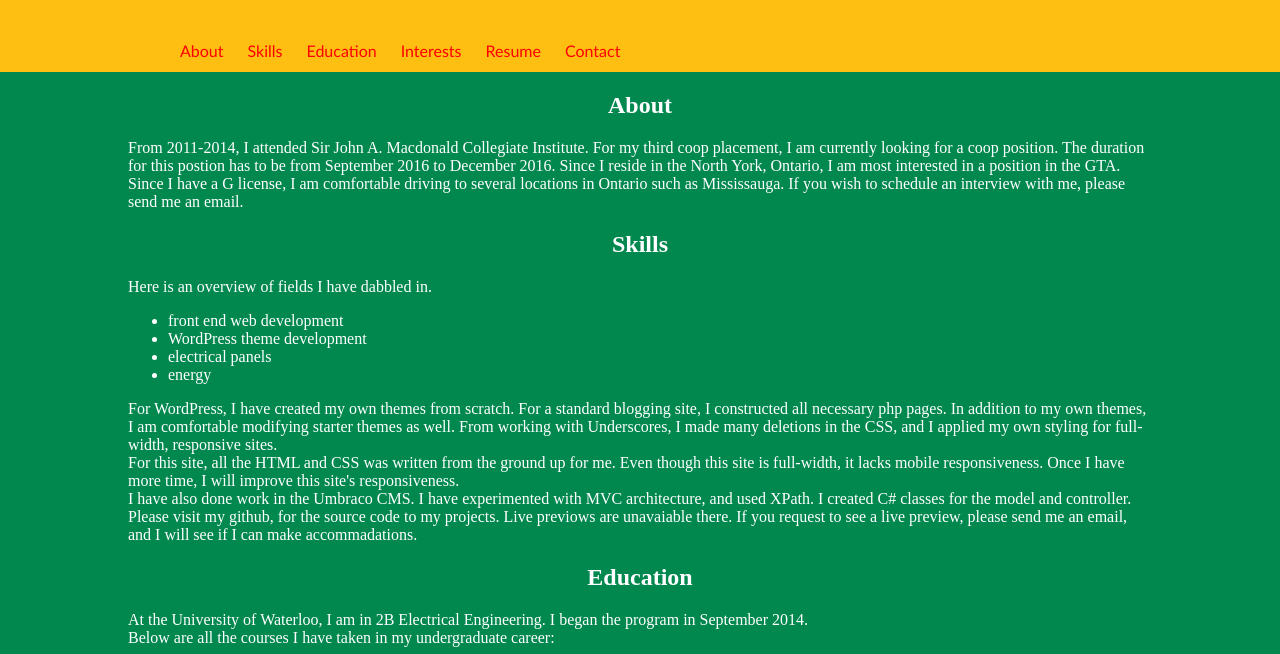
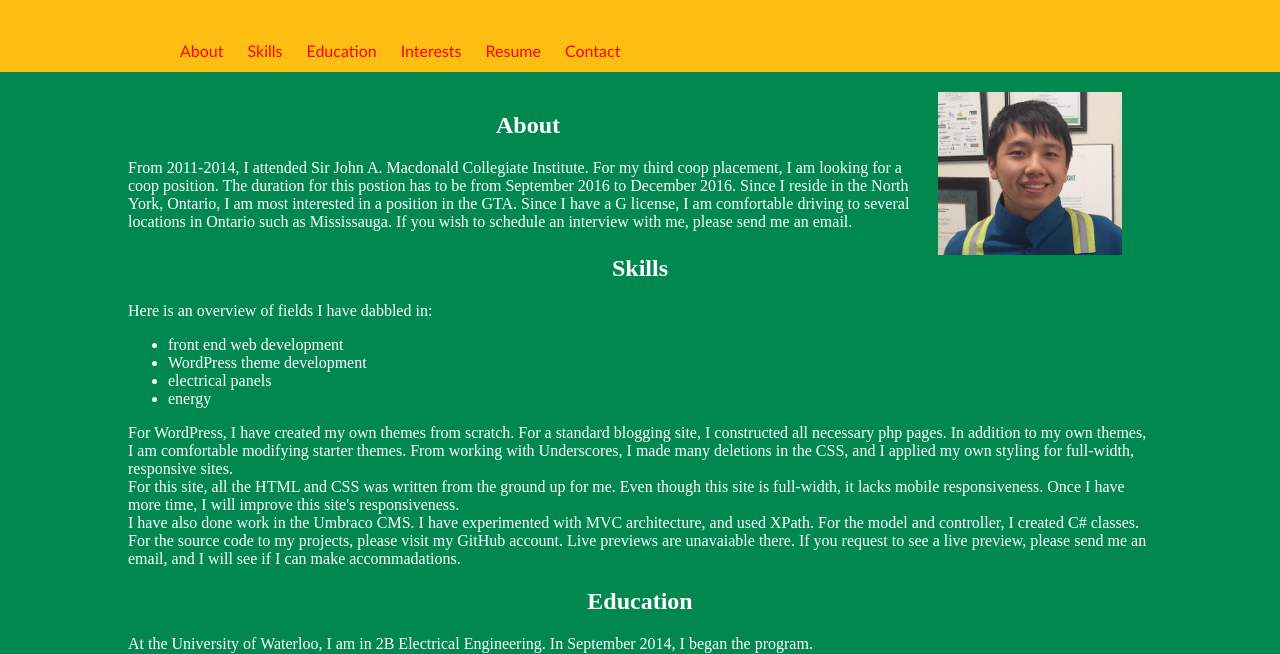
Before and after one commit to jerryishang/jerryishang.github.io, a plain HTML site: page index.html in a window 1280 px wide. Shown: the part 92-746 px from the top of the page. Drawn offline with Linux system fonts and the light colour scheme.

Commit message:
adding to existing site

```diff
--- a/css/style.css
+++ b/css/style.css
@@ -36,7 +36,18 @@ h1.site-title{
 	/*position: absolute;*/
 	background: #d10803;
 }
-
+#about {
+	width: 800px;
+	float: left;
+	margin-right: 10px;
+}
+#picture {
+	width: 184px;
+	float: left;
+}
+#skills {
+	clear: float;
+}
 /*--------------------------------------------------------------
 Fonts
 --------------------------------------------------------------*/
@@ -57,8 +68,8 @@ Menus
 --------------------------------------------------------------*/
 .main-navigation {
 	/*width: 50%;*/
+	/*overflow: hidden;*/
 	float: left;
-	/*overflow: hidden;*/
 }
 
 .main-navigation ul {
--- a/index.html
+++ b/index.html
@@ -3,6 +3,7 @@
 	<head>
 		<title>Yisheng (Jerry) Zhang</title>
 		<link href="css/style.css" rel="stylesheet" />
+		<link rel="icon" type="image/png" href="images/face2-thumbnail.png">
 	</head>
 
 
@@ -41,13 +42,14 @@
 			<main class="main-page">
 				<div id="about">
 					<h2 class="sub-heading">About</h2>
-					From 2011-2014, I attended Sir John A. Macdonald Collegiate Institute. For my third coop placement, I am currently looking for a coop position. The duration for this postion has to be from September 2016 to December 2016.
+					From 2011-2014, I attended Sir John A. Macdonald Collegiate Institute. For my third coop placement, I am looking for a coop position. The duration for this postion has to be from September 2016 to December 2016.
 					Since I reside in the North York, Ontario, I am most interested in a position in the GTA. Since I have a G license, I am comfortable driving to several locations in Ontario such as Mississauga. If you wish to schedule an interview with me, please send me an email.
 
 				</div>
+				<img id="picture" src="images/me2-thumbnail.jpg">
 				<div id="skills">
 					<h2 class="sub-heading">Skills</h2>
-					Here is an overview of fields I have dabbled in. <br />
+					Here is an overview of fields I have dabbled in: <br />
 					<ul>
 						<li>front end web development</li>
 						<li>WordPress theme development</li>
@@ -55,17 +57,17 @@
 						<li>energy</li>
 					</ul>
 					For WordPress, I have created my own themes from scratch. For a standard blogging site, I constructed all necessary php pages. In addition to my own
-					themes, I am comfortable modifying starter themes as well. From working with Underscores, I made many deletions in the CSS, and I applied my own styling for full-width, responsive sites.
+					themes, I am comfortable modifying starter themes. From working with Underscores, I made many deletions in the CSS, and I applied my own styling for full-width, responsive sites.
 					<br />For this site, all the HTML and CSS was written from the ground up for me. Even though this site is full-width, it lacks mobile responsiveness.
 					Once I have more time, I will improve this site's responsiveness.
 					<br />
-					I have also done work in the Umbraco CMS. I have experimented with MVC architecture, and used XPath. I created C# classes for the model and controller.<br />
-					Please visit my github, for the source code to my projects. Live previows are unavaiable there. If you request to see a live preview, please send me an email, and I will see if I can make accommadations.
+					I have also done work in the Umbraco CMS. I have experimented with MVC architecture, and used XPath. For the model and controller, I created C# classes.<br />
+					For the source code to my projects, please visit my GitHub account. Live previews are unavaiable there. If you request to see a live preview, please send me an email, and I will see if I can make accommadations.
 
 				</div>
 				<div id="education">
 					<h2 class="sub-heading">Education</h2>
-					At the University of Waterloo, I am in 2B Electrical Engineering. I began the program in September 2014.
+					At the University of Waterloo, I am in 2B Electrical Engineering. In September 2014, I began the program.
 					<br/>
 					Below are all the courses I have taken in my undergraduate career:
 
```
Also changed, not shown: images/face2-thumbnail.jpg (added), images/face2-thumbnail.png (added), images/me.jpg (added), images/me2-thumbnail.jpg (added), images/me2.jpg (added), 2 other files.
